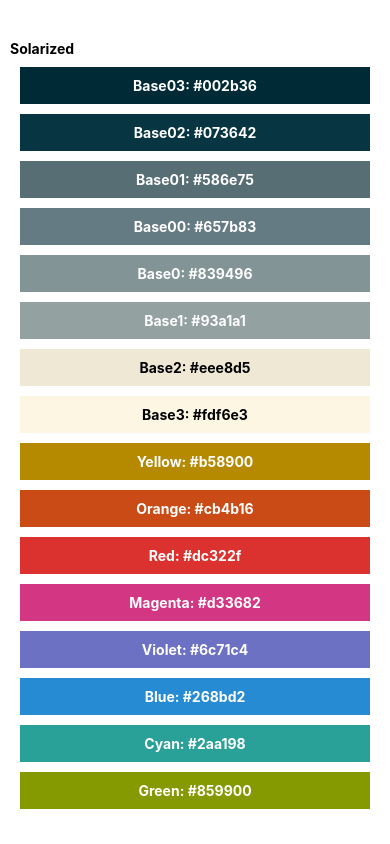
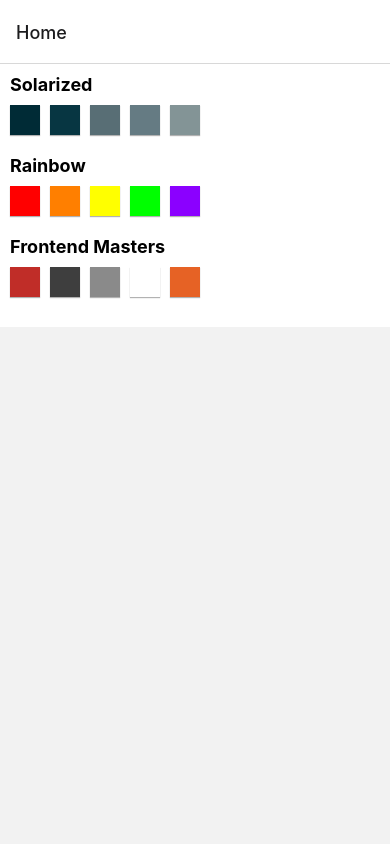
Before and after one commit to carlos-kelley/AwesomeProjectExpo, a React Native app: screen / in a window 390 px wide. Built offline with nearby package versions, Linux system fonts and the light colour scheme.

Commit message:
added nav

```diff
--- a/App.js
+++ b/App.js
@@ -1,56 +1,24 @@
 import React from 'react';
-import { View, Text, SafeAreaView, StyleSheet, FlatList } from 'react-native';
-import ColorBox from './components/ColorBox';
 import { NavigationContainer } from '@react-navigation/native';
+import { createStackNavigator } from '@react-navigation/stack';
+import Home from './screens/Home';
+import ColorPalette from './screens/ColorPalette';
 
-const COLORS = [
-  { colorName: 'Base03', hexCode: '#002b36' },
-  { colorName: 'Base02', hexCode: '#073642' },
-  { colorName: 'Base01', hexCode: '#586e75' },
-  { colorName: 'Base00', hexCode: '#657b83' },
-  { colorName: 'Base0', hexCode: '#839496' },
-  { colorName: 'Base1', hexCode: '#93a1a1' },
-  { colorName: 'Base2', hexCode: '#eee8d5' },
-  { colorName: 'Base3', hexCode: '#fdf6e3' },
-  { colorName: 'Yellow', hexCode: '#b58900' },
-  { colorName: 'Orange', hexCode: '#cb4b16' },
-  { colorName: 'Red', hexCode: '#dc322f' },
-  { colorName: 'Magenta', hexCode: '#d33682' },
-  { colorName: 'Violet', hexCode: '#6c71c4' },
-  { colorName: 'Blue', hexCode: '#268bd2' },
-  { colorName: 'Cyan', hexCode: '#2aa198' },
-  { colorName: 'Green', hexCode: '#859900' },
-];
+const Stack = createStackNavigator();
 
 const App = () => {
   return (
     <NavigationContainer>
-      <SafeAreaView>
-        <FlatList
-          // ListHeaderComponent="Solarized"
-          style={styles.container}
-          data={COLORS}
-          keyExtractor={(item) => item.colorName}
-          renderItem={({ item }) => (
-            <ColorBox colorName={item.colorName} hexCode={item.hexCode} />
-          )}
-          ListHeaderComponent={<Text style={styles.text}>Solarized</Text>}
+      <Stack.Navigator>
+        <Stack.Screen name="Home" component={Home} />
+        <Stack.Screen
+          name="ColorPalette"
+          component={ColorPalette}
+          options={({ route }) => ({ title: route.params.paletteName })}
         />
-      </SafeAreaView>
+      </Stack.Navigator>
     </NavigationContainer>
   );
 };
 
-const styles = StyleSheet.create({
-  container: {
-    paddingHorizontal: 10,
-    paddingTop: 40,
-  },
-
-  text: {
-    fonsSize: 18,
-    fontWeight: 'bold',
-    marginBottom: 10,
-  },
-});
 export default App;
--- a/components/ColorBox.js
+++ b/components/ColorBox.js
@@ -28,6 +28,11 @@
     alignItems: 'center',
     marginBottom: 10,
     marginHorizontal: 10,
+    shadowColor: '#000',
+    shadowOffset: { width: 0, height: 1 },
+    shadowOpacity: 0.3,
+    shadowRadius: 1,
+    elevation: 2,
   },
 
   whitetext: {
--- /dev/null
+++ b/components/PallettePreview.js
@@ -0,0 +1,48 @@
+import React from 'react';
+import {
+  View,
+  Text,
+  StyleSheet,
+  TouchableOpacity,
+  FlatList,
+} from 'react-native';
+
+const PalettePreview = ({ handlePress, colorPalette }) => {
+  return (
+    <TouchableOpacity onPress={handlePress}>
+      <Text style={styles.text}>{colorPalette.paletteName} </Text>
+      <FlatList
+        style={styles.list}
+        data={colorPalette.colors.slice(0, 5)}
+        keyExtractor={(item) => item.colorName}
+        renderItem={({ item }) => (
+          <View style={[styles.box, { backgroundColor: item.hexCode }]} />
+        )}
+      />
+    </TouchableOpacity>
+  );
+};
+
+const styles = StyleSheet.create({
+  text: {
+    fontWeight: 'bold',
+    fontSize: 18,
+    marginBottom: 10,
+  },
+  box: {
+    width: 30,
+    height: 30,
+    marginRight: 10,
+    shadowColor: '#000',
+    shadowOffset: { width: 0, height: 1 },
+    shadowOpacity: 0.3,
+    shadowRadius: 1,
+    elevation: 2,
+  },
+  list: {
+    marginBottom: 20,
+    flexDirection: 'row',
+  },
+});
+
+export default PalettePreview;
--- a/package.json
+++ b/package.json
@@ -11,8 +11,8 @@
   },
   "dependencies": {
     "@react-native-community/masked-view": "^0.1.11",
-    "@react-navigation/native": "^6.0.16",
-    "@react-navigation/stack": "^6.3.7",
+    "@react-navigation/native": "^6.1.6",
+    "@react-navigation/stack": "^6.3.16",
     "expo": "~47.0.8",
     "expo-status-bar": "~1.4.2",
     "react": "18.1.0",
--- a/screens/ColorPalette.js
+++ b/screens/ColorPalette.js
@@ -1,7 +1,34 @@
 import React from 'react';
+import { Text, StyleSheet, FlatList } from 'react-native';
+import ColorBox from '../components/ColorBox';
 
-const ColorPalette = () => {
-  return <Text>Color Palette</Text>;
+const ColorPalette = ({ route }) => {
+  const { colors, palleteName } = route.params;
+  return (
+    <FlatList
+      style={styles.container}
+      data={colors}
+      keyExtractor={(item) => item.colorName}
+      renderItem={({ item }) => (
+        <ColorBox colorName={item.colorName} hexCode={item.hexCode} />
+      )}
+      ListHeaderComponent={<Text style={styles.text}>{palleteName}</Text>}
+    />
+  );
 };
 
+const styles = StyleSheet.create({
+  container: {
+    paddingHorizontal: 10,
+    paddingTop: 40,
+    backgroundColor: 'white',
+  },
+
+  text: {
+    fonsSize: 18,
+    fontWeight: 'bold',
+    marginBottom: 10,
+  },
+});
+
 export default ColorPalette;
--- a/screens/Home.js
+++ b/screens/Home.js
@@ -1,12 +1,72 @@
 import React from 'react';
-import { View, Text, SafeAreaView, StyleSheet, FlatList } from 'react-native';
+import { View, StyleSheet } from 'react-native';
+import { FlatList } from 'react-native-gesture-handler';
+import PalettePreview from '../components/PallettePreview';
 
-const Home = () => {
+const SOLARIZED = [
+  { colorName: 'Base03', hexCode: '#002b36' },
+  { colorName: 'Base02', hexCode: '#073642' },
+  { colorName: 'Base01', hexCode: '#586e75' },
+  { colorName: 'Base00', hexCode: '#657b83' },
+  { colorName: 'Base0', hexCode: '#839496' },
+  { colorName: 'Base1', hexCode: '#93a1a1' },
+  { colorName: 'Base2', hexCode: '#eee8d5' },
+  { colorName: 'Base3', hexCode: '#fdf6e3' },
+  { colorName: 'Yellow', hexCode: '#b58900' },
+  { colorName: 'Orange', hexCode: '#cb4b16' },
+  { colorName: 'Red', hexCode: '#dc322f' },
+  { colorName: 'Magenta', hexCode: '#d33682' },
+  { colorName: 'Violet', hexCode: '#6c71c4' },
+  { colorName: 'Blue', hexCode: '#268bd2' },
+  { colorName: 'Cyan', hexCode: '#2aa198' },
+  { colorName: 'Green', hexCode: '#859900' },
+];
+const RAINBOW = [
+  { colorName: 'Red', hexCode: '#FF0000' },
+  { colorName: 'Orange', hexCode: '#FF7F00' },
+  { colorName: 'Yellow', hexCode: '#FFFF00' },
+  { colorName: 'Green', hexCode: '#00FF00' },
+  { colorName: 'Violet', hexCode: '#8B00FF' },
+];
+
+const FRONTEND_MASTERS = [
+  { colorName: 'Red', hexCode: '#c02d28' },
+  { colorName: 'Black', hexCode: '#3e3e3e' },
+  { colorName: 'Grey', hexCode: '#8a8a8a' },
+  { colorName: 'White', hexCode: '#ffffff' },
+  { colorName: 'Orange', hexCode: '#e66225' },
+];
+
+const COLOR_PALETTES = [
+  { paletteName: 'Solarized', colors: SOLARIZED },
+  { paletteName: 'Rainbow', colors: RAINBOW },
+  { paletteName: 'Frontend Masters', colors: FRONTEND_MASTERS },
+];
+const Home = ({ navigation }) => {
   return (
-    <SafeAreaView>
-      <Text>Home</Text>
-    </SafeAreaView>
+    <View>
+      <FlatList
+        style={styles.list}
+        data={COLOR_PALETTES}
+        keyExtractor={(item) => item.paletteName}
+        renderItem={({ item }) => (
+          <PalettePreview
+            handlePress={() => {
+              navigation.navigate('ColorPalette', item);
+            }}
+            colorPalette={item}
+          />
+        )}
+      />
+    </View>
   );
 };
 
+const styles = StyleSheet.create({
+  list: {
+    padding: 10,
+    backgroundColor: 'white',
+  },
+});
+
 export default Home;
```
Also changed, not shown: .yarnrc.yml (deleted), 2 other files (tests, documents, lock files or other folders).
